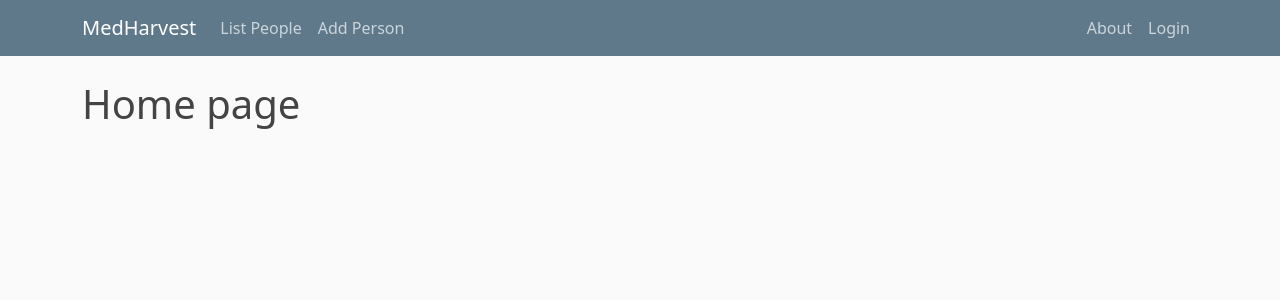
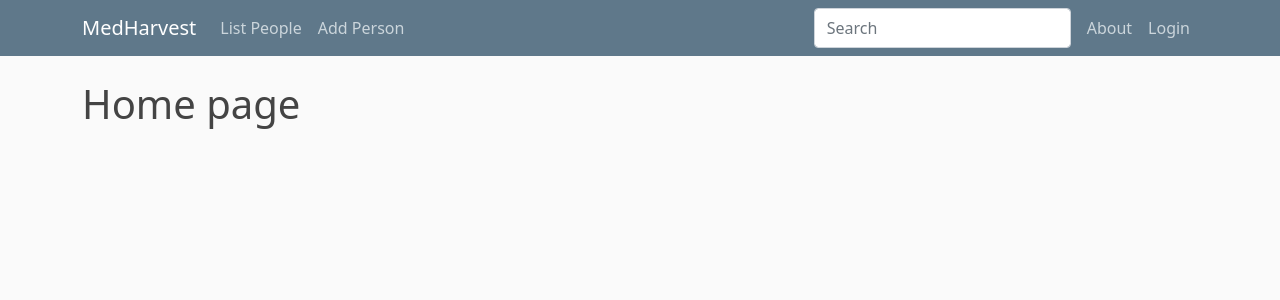
Before and after one commit to Haroonhsa007/Forms_Codes_Check, a Django app: page / in a window 1280 px wide. Shown: the top 300 px of the page. Run offline with Django 3.2, Linux system fonts and the light colour scheme.

Commit message:
added search bar

```diff
--- a/harvest/templates/harvest/base.html
+++ b/harvest/templates/harvest/base.html
@@ -31,6 +31,10 @@
             </div>
             <!-- Navbar Right Side -->
             <div class="navbar-nav ms-auto">
+                <form class="d-flex" method="POST" action="{% url 'harvest-search_people' %}">
+                    {% csrf_token %}
+                    <input class="form-control me-2" type="search" placeholder="Search" aria-label="Search" name="searched">
+                </form>
                 <a class="nav-item nav-link" href="{% url 'harvest-about' %}">About</a>
                 <a class="nav-item nav-link" href="#">Login</a>
             </div>
--- a/harvest/urls.py
+++ b/harvest/urls.py
@@ -8,4 +8,5 @@ urlpatterns = [
     path('people/', views.people, name='harvest-people'),
     path('add_person', views.add_person, name='harvest-add_person'),
     path('edit_person/<person_id>', views.edit_person, name='harvest-edit_person'),
+    path('search_people', views.search_people, name='harvest-search_people'),
 ]
--- a/harvest/views.py
+++ b/harvest/views.py
@@ -36,3 +36,14 @@ def add_person(request):
 def edit_person(request, person_id):
     context = {'person': Person.objects.get(pk=person_id)}
     return render(request, 'harvest/edit_person.html', context)
+
+
+def search_people(request):
+    if request.method == 'POST':
+        searched = request.POST.get('searched')
+        people = Person.objects.filter(id__contains=searched)
+        context = {'searched': searched,
+                   'people': people}
+    else:
+        context = {}
+    return render(request, 'harvest/search_people.html', context)
```
Also changed, not shown: harvest/templates/harvest/search_people.html (added, +10 -0 lines).
